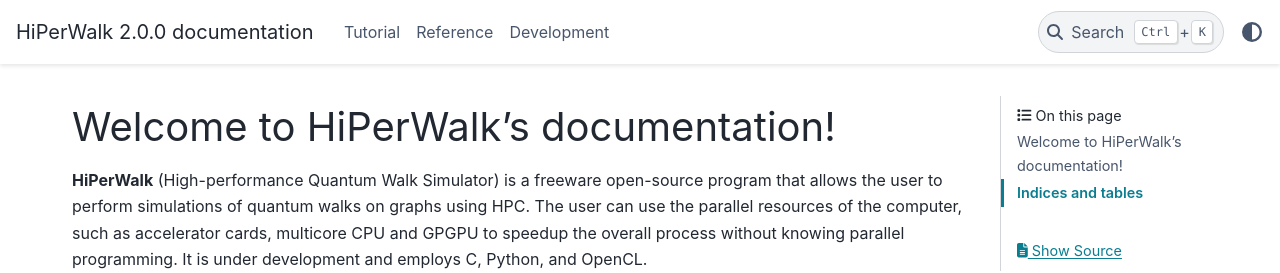
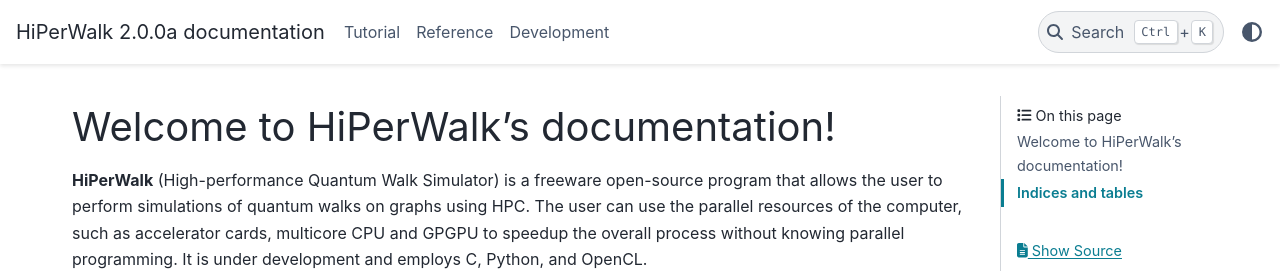
Before and after one commit to hiperwalk/hiperwalk, a Sphinx documentation site: the page built from docs/index.rst, in a window 1280 px wide. Shown: the top 273 px of the page. Built offline with Sphinx 7.4.7 and the PyData theme 0.15.4, drawn with Linux system fonts in a browser that asks for light colours.

Commit message:
Add alpha release level to docs

```diff
--- a/docs/conf.py
+++ b/docs/conf.py
@@ -22,7 +22,7 @@
 author = 'Gustavo Bezerra'
 
 # The full version, including alpha/beta/rc tags
-release = '2.0.0'
+release = '2.0.0a'
 
 
 # -- General configuration ---------------------------------------------------
```
